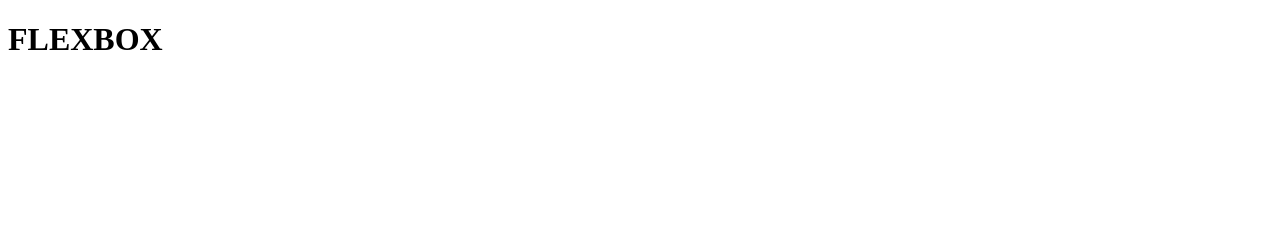
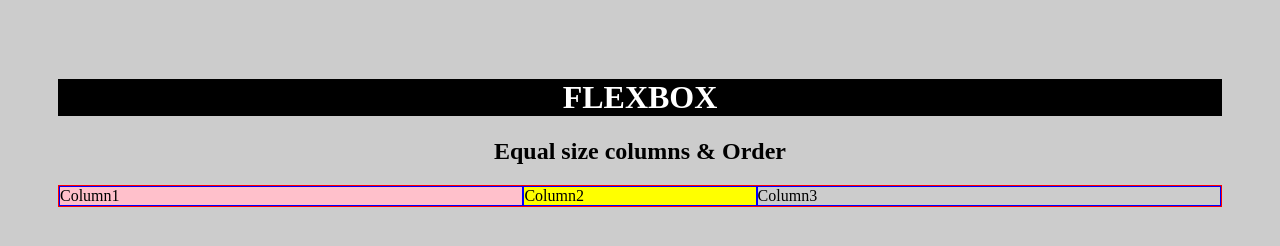
Before and after one commit to VictoriaC1/css-course, a plain HTML site: page index4.html in a window 1280 px wide. Drawn offline with Linux system fonts and the light colour scheme.

Commit message:
flexbox, equal size columns, order

```diff
--- a/css/styles4.css
+++ b/css/styles4.css
@@ -0,0 +1,46 @@
+h1{
+	background-color: black;
+	color: white;
+	text-align: center;
+}
+h2,h3,h4{
+	text-align: center;
+}
+body{
+	background-color: #ccc;
+	padding: 50px;
+}
+.flex-parent{
+	display: flex;
+	border: 1px solid red;
+}
+.flex-parent div{
+	border: 1px solid blue;
+	/*flex-basis: 33%;*/
+
+	/*equal size columns*/
+	/*each column has a width of 33%*/
+	/*Are these flexible? Are these allowed to shrink?:*/
+
+	flex-shrink: 1;
+	flex-grow: 1;
+	/*1 stands for true*/
+}
+.col1{
+	flex-basis: 50%;
+	flex-shrink: 0;'
+	flex-grow: 1;
+	background-color: pink;
+}
+.col2
+{
+	flex: 0 1 25% ;
+	/*grow, shrink, basis*/
+	background-color: yellow;
+}
+
+.col3{
+flex-basis: 50%;
+flex-grow: 1;
+flex-shrink: 0;
+}
--- a/index4.html
+++ b/index4.html
@@ -6,6 +6,15 @@
 </head>
 <body>
 <h1>FLEXBOX</h1>
+<h2>Equal size columns & Order</h2>
+<div class="flex-parent">
+	<div class="col1">Column1</div>
+	<div class="col2">Column2</div>
+	<div class="col3">Column3</div>
+</div>
+<!--will change how the children elements display-->
+
+<!--SPECIFICITY-->
 
 
 
--- a/styles4.css
+++ b/styles4.css
@@ -1,4 +1,53 @@
 h1{
 	background-color: black;
 	color: white;
+	text-align: center;
 }
+h2,h3,h4{
+	text-align: center;
+}
+body{
+	background-color: #ccc;
+	padding: 50px;
+}
+.flex-parent{
+	display: flex;
+	border: 1px solid red;
+}
+.flex-parent div{
+	border: 1px solid blue;
+	/*flex-basis: 33%;*/
+
+	/*equal size columns*/
+	/*each column has a width of 33%*/
+	/*Are these flexible? Are these allowed to shrink?:*/
+
+	flex-shrink: 1;
+	flex-grow: 1;
+	/*1 stands for true*/
+}
+
+.col2
+{
+	flex: 0 1 25% ;
+	/*grow, shrink, basis*/
+	background-color: yellow;
+
+	order: 1;
+}
+
+.col3{
+	flex-basis: 50%;
+	flex-grow: 1;
+	flex-shrink: 0;
+
+	order:  2;
+ }
+.col1{
+	flex-basis: 50%;
+	flex-shrink: 0;'
+	flex-grow: 1;
+	background-color: pink;
+
+	order: 3;
+}
```
